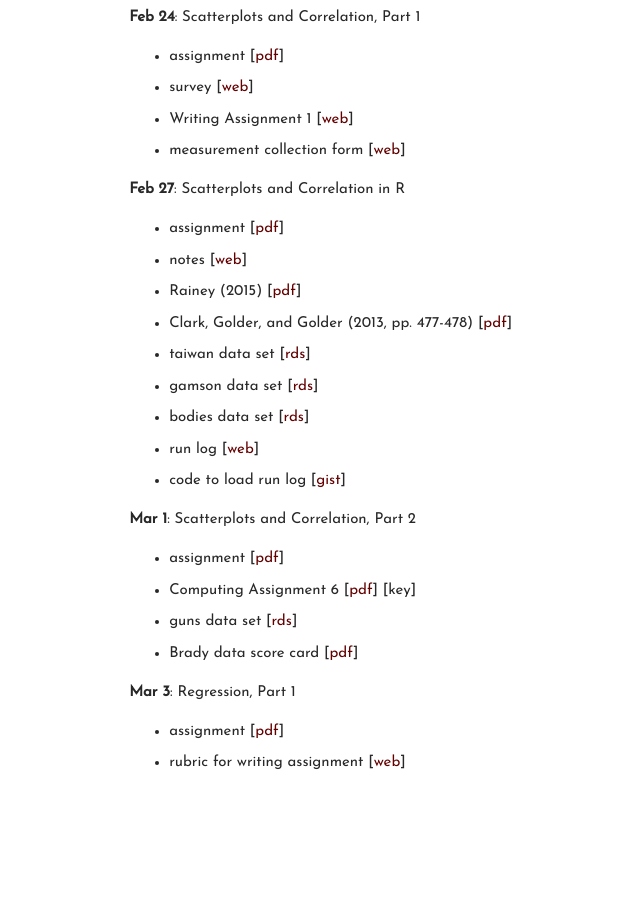
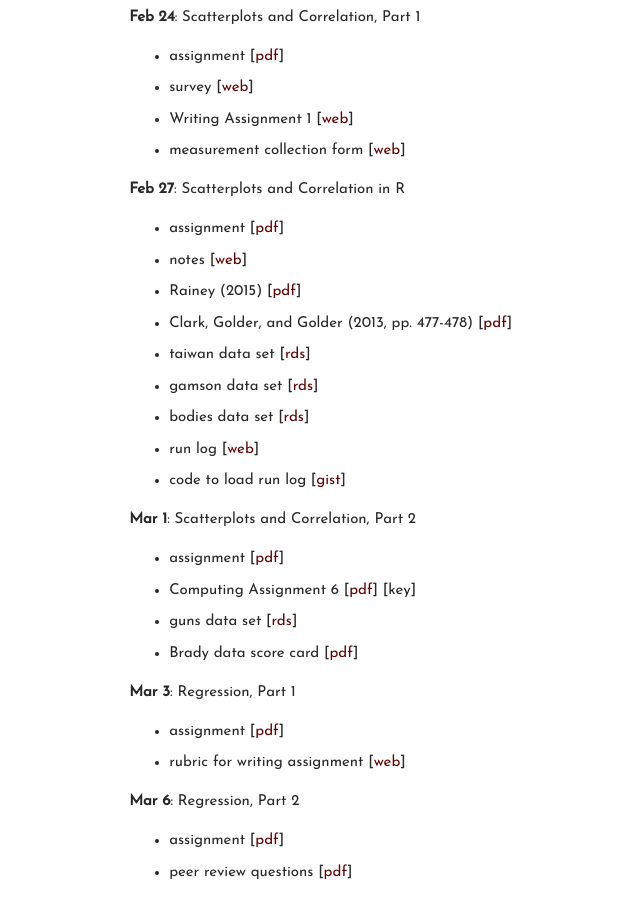
Before and after one commit to carlislerainey/carlislerainey.github.io, a Jekyll site: the page built from teaching/pols-209/index.md, in a window 1280 px wide and 900 px high, scrolled down 3191 px. Shown: the whole window, without its empty margins (333-973 px from the left). Built offline with Jekyll 4.4.1, drawn with Linux system fonts in a browser that asks for light colours; before the commit the page ends 3981 px from its top, so only the background shows below that.

Commit message:
update 209

```diff
--- a/teaching/pols-209/index.md
+++ b/teaching/pols-209/index.md
@@ -140,3 +140,7 @@ Tuesday, 1-4pm
 **Mar 3**: Regression, Part 1
 - assignment [[pdf](files/assign-20-regression-1.pdf)]
 - rubric for writing assignment [[web](https://www.dropbox.com/s/3203jedj4zbawz8/rubric.pdf?dl=0)]
+
+**Mar 6**: Regression, Part 2
+- assignment [[pdf](files/assign-21-regression-2.pdf)]
+- peer review questions [[pdf](files/peer-review-questions.pdf)]
```
Also changed, not shown: 2 other files.
